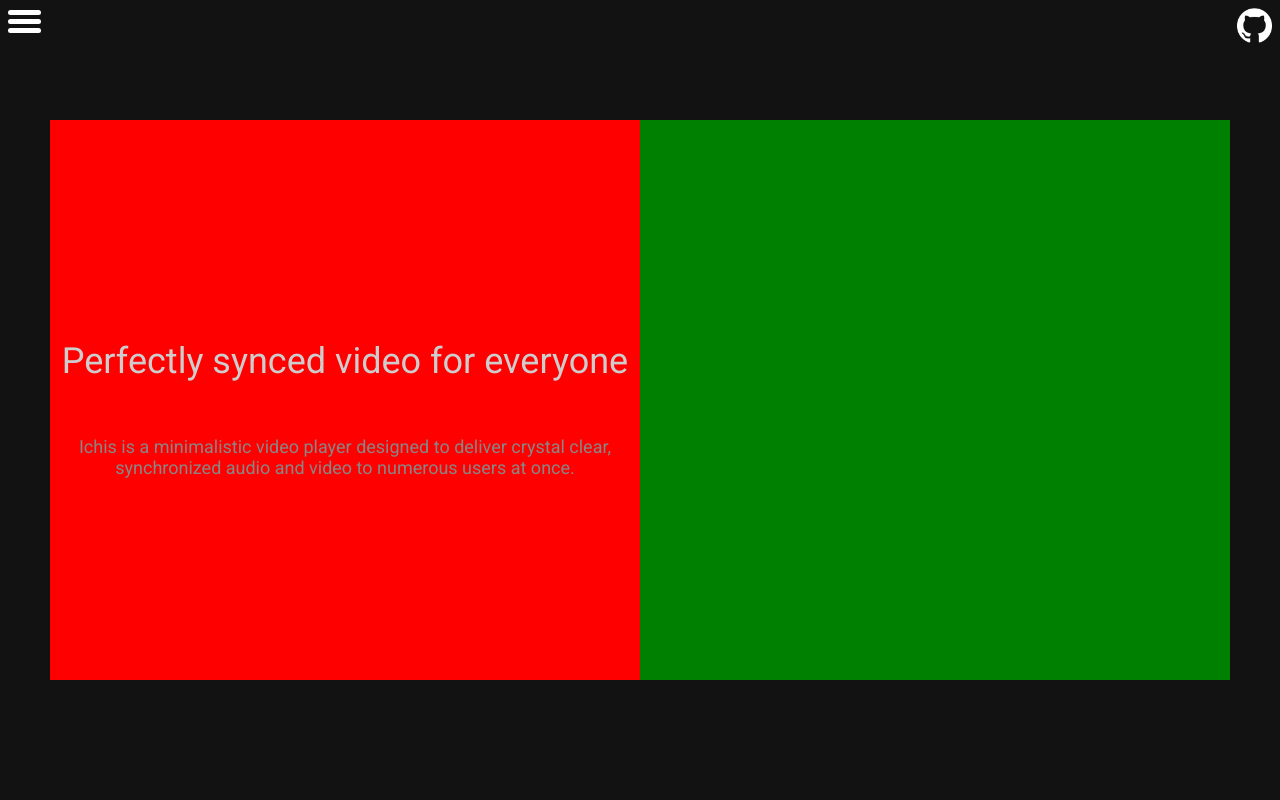
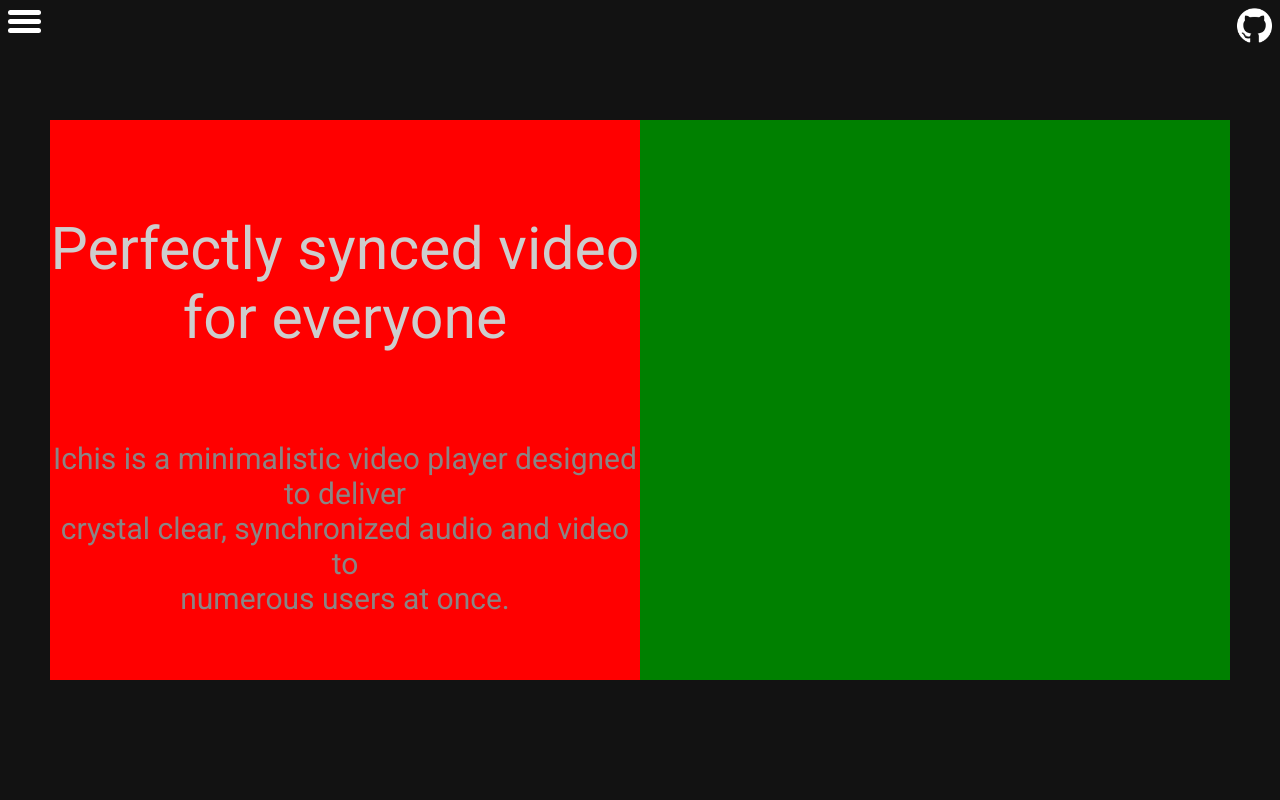
Before and after one commit to Tiqur/Ichis-Frontend, a React (Create React App) app in the folder ichis/: page / in a window 1280 px wide. Shown: the top 800 px of the page. Built offline with nearby package versions, Linux system fonts and the light colour scheme.

Commit message:
Formatting

```diff
--- a/ichis/src/pages/HomePage.jsx
+++ b/ichis/src/pages/HomePage.jsx
@@ -35,11 +35,11 @@ const HeroContainer = (props) => {
     return (
         <HeightContainer>
             <ContentBox>
-                <Text color='#CDCDCD' size='36px'>
+                <Text color='#CDCDCD' size='59px'>
                     Perfectly synced video for everyone
                 </Text>
-                <Text color='#8A8585' size='18px'>
-                    Ichis is a minimalistic video player designed to deliver crystal clear, synchronized audio and video to numerous users at once.
+                <Text color='#8A8585' size='30px'>
+                    Ichis is a minimalistic video player designed to deliver <br/>crystal clear, synchronized audio and video to<br/>numerous users at once.
                 </Text>
             </ContentBox>
             <ImageContainer />
```
